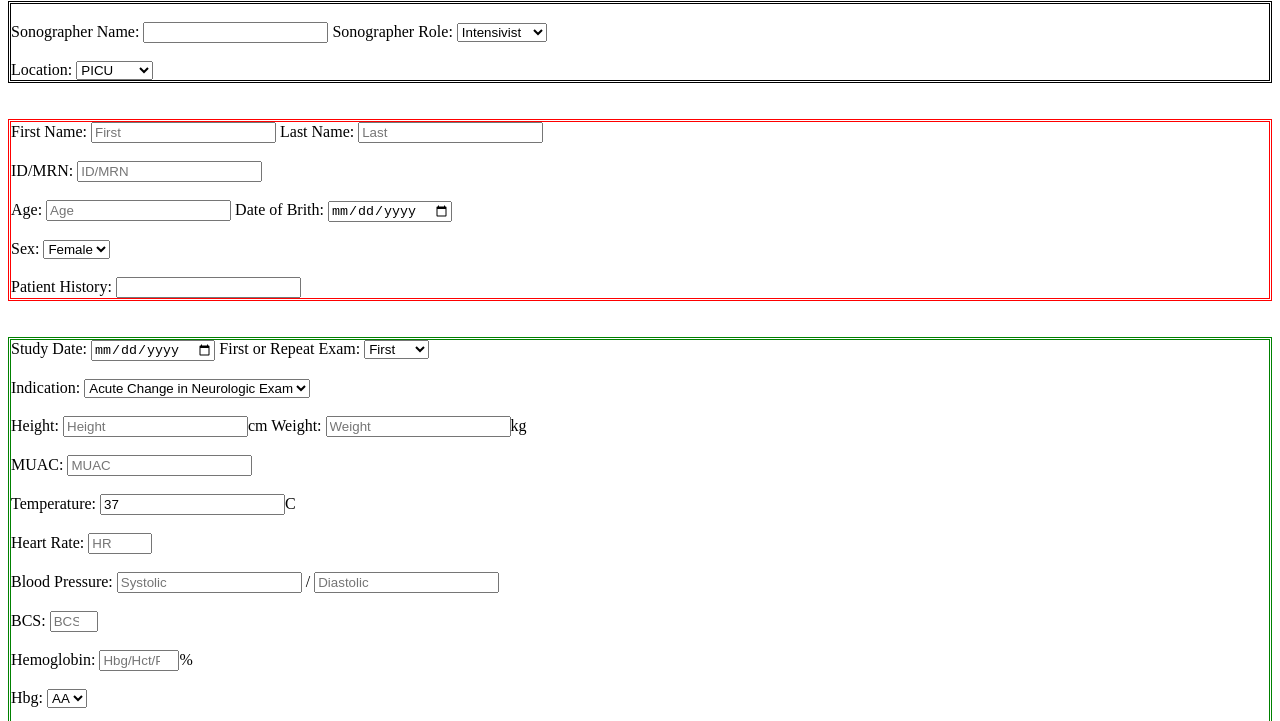
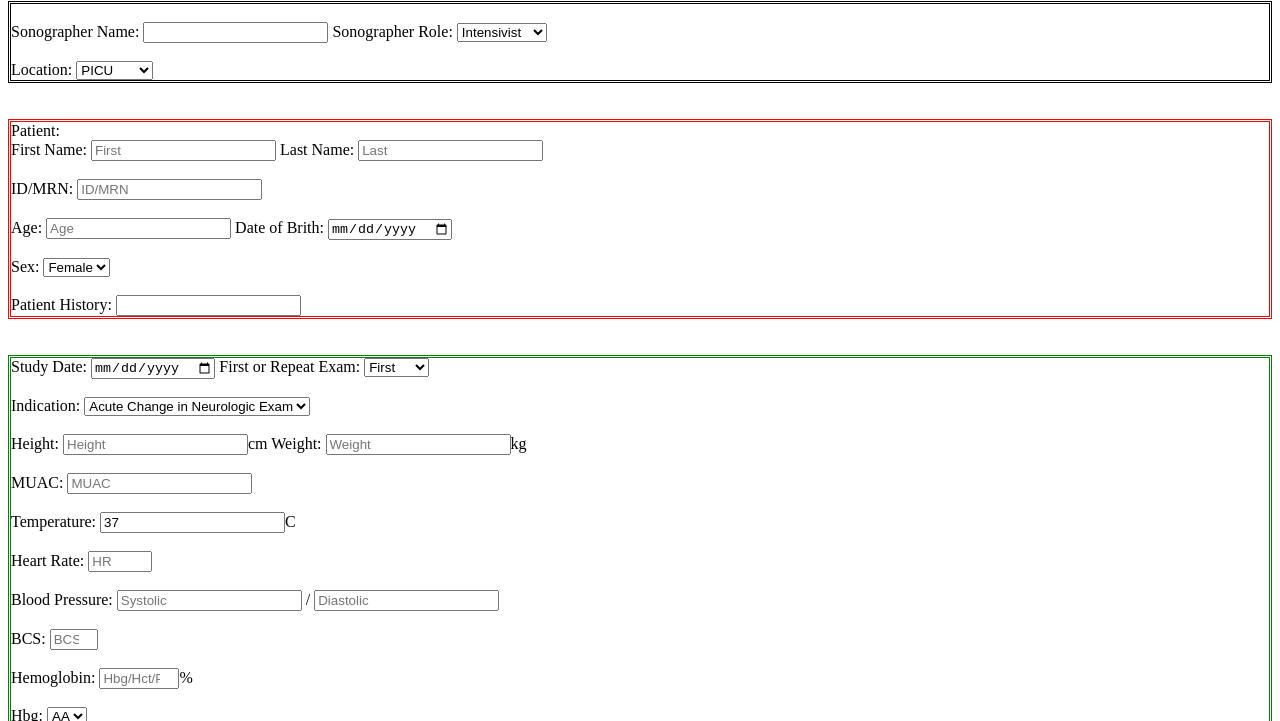
Before and after one commit to whobrien/cenExInput, a plain HTML site: page index.html in a window 1280 px wide. Shown: the part 79-800 px from the top of the page. Drawn offline with Linux system fonts and the light colour scheme.

Commit message:
0.2 chage for github website testing

```diff
--- a/index.html
+++ b/index.html
@@ -35,6 +35,8 @@
         <br><br>
         <div id="patinfo" class="div">
             <div id="patinfo" class="nochange"> <!--This div is for patient data that does not change-->
+                <label id="patname" class="label">Patient: </label>
+                <br>
                 <label id="first_name" class="label">First Name: <input type="text" placeholder="First" id="first_name" class="input"></label>
                 <label id="last_name" class="label">Last Name: <input type="text" placeholder="Last" id="last_name" class="input"></label>
                 <br><br>
```
